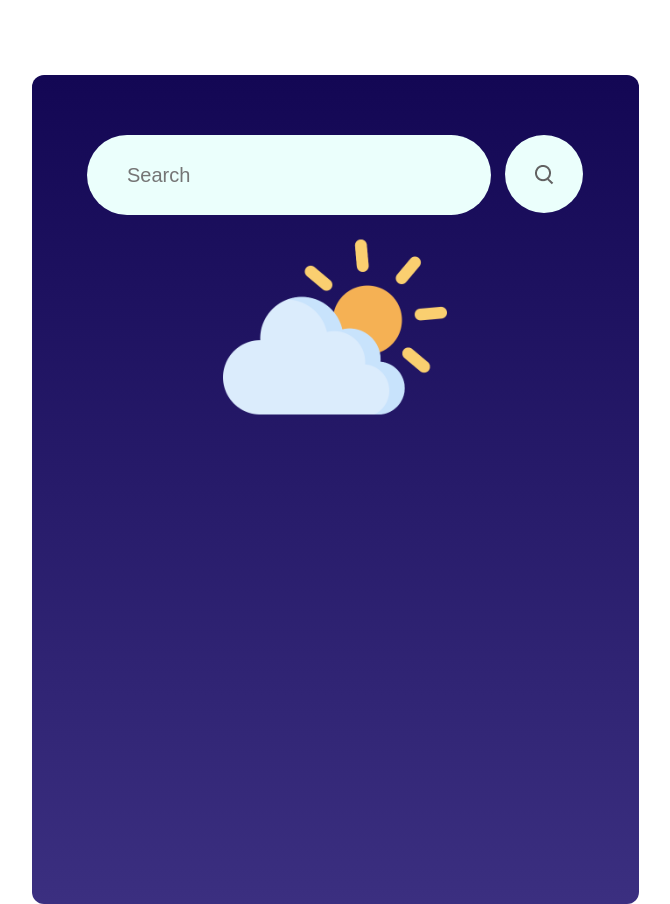
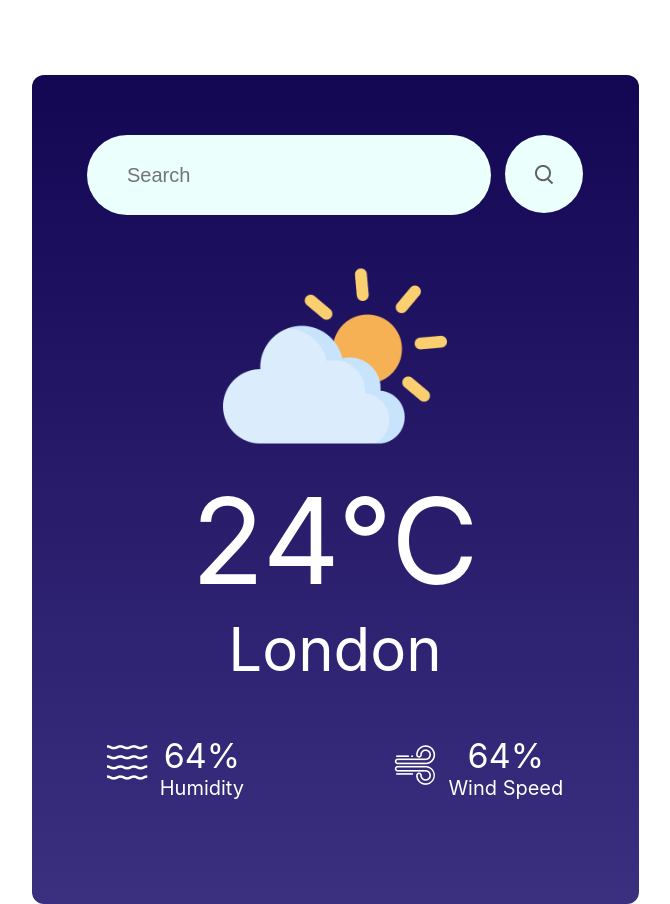
Before and after one commit to NirakarNanda/weather-app, a React (Create React App) app: page / in a window 1280 px wide. Shown: the whole page, without its empty margins (305-975 px from the left). Built offline with nearby package versions, Linux system fonts and the light colour scheme.

Commit message:
Added Api and search

```diff
--- a/src/Components/WeatherApp/WeatherApp.css
+++ b/src/Components/WeatherApp/WeatherApp.css
@@ -38,3 +38,52 @@
     border-radius: 40px;
     cursor: pointer;
 }
+.weather-image{
+    margin-top: 29px;
+    display: flex;
+    justify-content: center;
+}
+
+.weather-temp{
+    display: flex;
+    justify-content: center;
+    color: white;
+    font-size: 120px;
+    font-weight: 400;
+}
+
+.weather-location{
+    display: flex;
+    justify-content: center;
+    color: white;
+    font-size: 60px;
+    font-weight: 400;
+
+}
+
+.data-container{
+    margin-top: 50px;
+    color: white;
+    display: flex;
+    justify-content: center;
+}
+.element{
+    margin: auto;
+    display: flex;
+    align-items: flex-start;
+    gap: 12px;
+
+}
+
+.data{
+    font-size: 34px;
+    font-weight: 400;
+}
+.text{
+    font-size: 20px;
+    font-weight: 400;
+}
+
+.icon{
+    margin-top: 10px;
+}
--- a/src/Components/WeatherApp/WeatherApp.jsx
+++ b/src/Components/WeatherApp/WeatherApp.jsx
@@ -1,29 +1,82 @@
-import React from 'react'
-import './WeatherApp.css'
+import React from 'react';
+import './WeatherApp.css';
 
-import search_icon from '../Assets/search.png'
-import clear_icon from '../Assets/clear.png'
-import cloud_icon from '../Assets/cloud.png'
-import drizzle_icon from '../Assets/drizzle.png'
-import humidity_icon from '../Assets/humidity.png'
-import rain_icon from '../Assets/rain.png'
-import snow_icon from '../Assets/snow.png'
-import wind_icon from '../Assets/wind.png'
+import search_icon from '../Assets/search.png';
+import cloud_icon from '../Assets/cloud.png';
+import humidity_icon from '../Assets/humidity.png';
+import wind_icon from '../Assets/wind.png';
 
 const WeatherApp = () => {
+    let api_key = "6927b3d57951117a23838f10dc1c94bc";
+
+    const search = async () => {
+        const element = document.getElementsByClassName("cityInput")[0];
+
+        if (element.value === "") {
+            return;
+        }
+
+        try {
+            let url = `https://api.openweathermap.org/data/2.5/weather?q=${element.value}&units=Metric&appid=${api_key}`;
+            let response = await fetch(url);
+
+            if (!response.ok) {
+                throw new Error(`Weather API request failed with status ${response.status}`);
+            }
+
+            let data = await response.json();
+
+            // Check if the expected properties exist in the data object
+            if (data.main && data.main.humidity && data.wind && data.wind.speed) {
+                const humidity = document.getElementsByClassName("humidity-percent")[0];
+                const wind = document.getElementsByClassName("wind-rate")[0];
+                const temperature = document.getElementsByClassName("weather-temp")[0];
+                const location = document.getElementsByClassName("weather-location")[0];
+
+                humidity.innerHTML = data.main.humidity;
+                wind.innerHTML = data.wind.speed;
+                temperature.innerHTML = data.main.temp;
+                location.innerHTML = data.name;
+            } else {
+                throw new Error("Invalid data format in the API response");
+            }
+        } catch (error) {
+            console.error("Error fetching weather data:", error.message);
+            // Handle the error, e.g., display an error message to the user
+        }
+    };
+
     return (
         <div className='container'>
             <div className="top-bar">
-            <input type="text" className="cityInput" placeholder='Search'/>
-            <div className="search-icon">
+                <input type="text" className="cityInput" placeholder='Search' />
+                <div className="search-icon" onClick={() => { search() }}>
                     <img src={search_icon} alt="" />
                 </div>
             </div>
             <div className="weather-image">
                 <img src={cloud_icon} alt="" />
             </div>
+            <div className="weather-temp">24°C</div>
+            <div className="weather-location">London</div>
+            <div className="data-container">
+                <div className="element">
+                    <img src={humidity_icon} alt="" className="icon" />
+                    <div className="data">
+                        <div className="humidity-percent">64%</div>
+                        <div className="text">Humidity</div>
                     </div>
-  )
+                </div>
+                <div className="element">
+                    <img src={wind_icon} alt="" className="icon" />
+                    <div className="data">
+                        <div className="wind-rate">64%</div>
+                        <div className="text">Wind Speed</div>
+                    </div>
+                </div>
+            </div>
+        </div>
+    );
 }
 
-export default WeatherApp
+export default WeatherApp;
```
Lines whose indentation alone changed are shown as unchanged.
